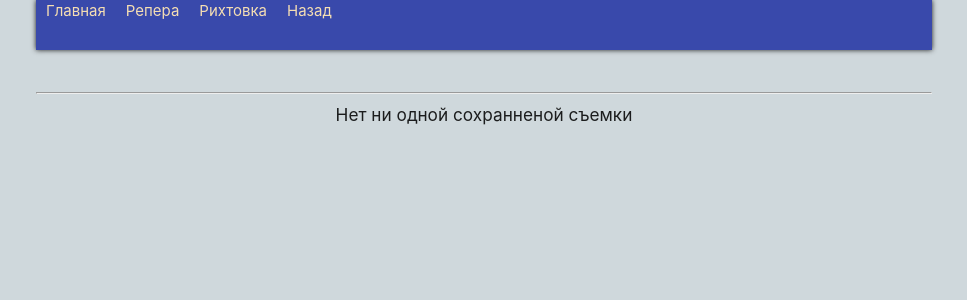
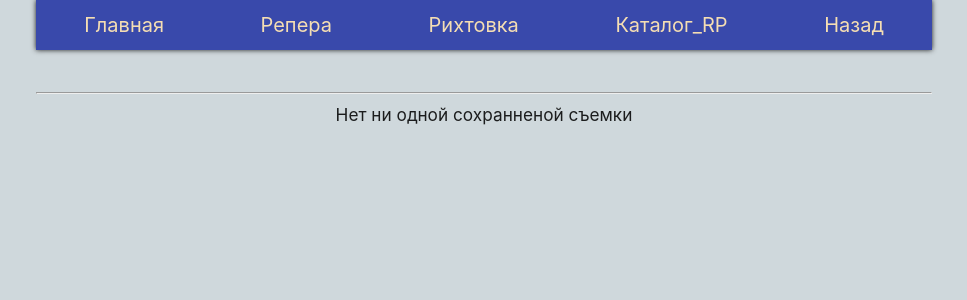
Before and after one commit to BogdanMarchukov/gsk-pt, a React (Create React App) app in the folder client/: page /fact in a window 1280 px wide. Shown: the top 300 px of the page, without its empty margins (156-1123 px from the left). Built offline with nearby package versions, Linux system fonts and the light colour scheme.

Commit message:
add navigation to pages

```diff
--- a/client/src/Components/NavBarMenu/NavBarMenu.js
+++ /dev/null
@@ -1,25 +0,0 @@
-import React from 'react'
-import classes from './NavBarMenu.module.css'
-import {Link} from "react-router-dom";
-
-const NavBarMenu = ({btnName, linkTo}) => {
-    return (
-        <div className={classes.wrapNav}>
-                {btnName.map((item, index) => {
-                    return (
-                        <div
-                            key={index}
-                        >
-                            <Link
-                                to={linkTo[index]}
-                            >{item}
-                            </Link>
-                        </div>
-                    )
-                })}
-
-        </div>
-    )
-}
-
-export default NavBarMenu
--- a/client/src/Components/NavBarMenu/NavBarMenu.module.css
+++ b/client/src/Components/NavBarMenu/NavBarMenu.module.css
@@ -4,12 +4,19 @@
     height: 50px;
     box-shadow: 0 0 5px;
     display: flex;
+    justify-content: space-around;
+    align-items: center;
 }
 
 
 .wrapNav  a {
-    padding: 12px 10px;
-    font-size: 15px;
+    font-size: 13px;
     border-radius: 8px;
     color: wheat;
 }
+
+@media (min-width: 1000px) {
+    .wrapNav a {
+        font-size: 20px;
+    }
+}
--- /dev/null
+++ b/client/src/Components/NavBarMenu/NavBarMenu.tsx
@@ -0,0 +1,29 @@
+import React from 'react'
+import classes from './NavBarMenu.module.css'
+import {Link} from "react-router-dom";
+
+interface PropType {
+    btnName: string[]
+    linkTo: string[]
+}
+
+
+const NavBarMenu = ({btnName, linkTo}: PropType) => {
+    return (
+        <div className={classes.wrapNav}>
+            {btnName.map((item, index) => {
+                return (
+                    <Link
+                        key={index}
+                        to={linkTo[index]}
+                    >{item}
+                    </Link>
+
+                )
+            })}
+
+                </div>
+                )
+            }
+
+            export default NavBarMenu
--- a/client/src/pages/EditRp/EditRp.tsx
+++ b/client/src/pages/EditRp/EditRp.tsx
@@ -19,6 +19,7 @@ import {rpType} from "../../redux/reducers/objectListReducer";
 import {InputList} from "../../Components/InputList/InputList";
 import {sortRpObjectType} from "../../redux/reducers/editRpReducer";
 import CalculationsListEditRp from "../../Components/СalculationsListEditRp/CalculationsListEditRp";
+import NavBarMenu from "../../Components/NavBarMenu/NavBarMenu";
 
 type EditRpType = {
     dataArr: rpType
@@ -81,6 +82,10 @@ const EditRp: React.FC<EditRpType> = ({
 
     return (
         <div className={classes.editWrapper}>
+            <NavBarMenu
+                btnName={["Главная", 'Репера', 'Каталог_RP', 'Съемка', 'Назад']}
+                linkTo={['/', '/rp', '/rp-list', '/fact', '/options']}
+            />
             <h1>{title}</h1>
             <p>Рихтовка</p>
             <Errors
--- a/client/src/pages/FactRp/FactRp.js
+++ b/client/src/pages/FactRp/FactRp.js
@@ -1,5 +1,5 @@
 import React, {useEffect} from 'react'
-import NavBarMenu from "../../Components/NavBarMenu/NavBarMenu";
+import NavBarMenu from "../../Components/NavBarMenu/NavBarMenu.tsx";
 import {connect} from 'react-redux'
 import classes from './FactRp.module.css'
 import TableData from "../../Components/TablData/TableData.tsx";
@@ -36,8 +36,8 @@ const FactRp = ({
                     :
                     <div className={classes.fact}>
                         <NavBarMenu
-                            btnName={["Главная", 'Репера', 'Рихтовка', "Назад"]}
-                            linkTo={['/', '/rp', '/', '/options']}
+                            btnName={["Главная", 'Репера', 'Рихтовка', 'Каталог_RP', 'Назад']}
+                            linkTo={['/', '/rp','/edit-rp' ,'/rp-list',  '/options']}
                         />
                         <h1>{title}</h1>
                         <TableData
--- a/client/src/pages/RpInfo/RpInfo.js
+++ b/client/src/pages/RpInfo/RpInfo.js
@@ -12,13 +12,19 @@ import {
 import InstallationRp from "../../Components/InstallationRp/InstallationRp";
 import ShootingRp from "../../Components/ShootingRp/ShootingRp";
 import Errors from "../../Components/Errors/Errors";
-
+import NavBarMenu from "../../Components/NavBarMenu/NavBarMenu";
 
 
 const RpInfo = (props) => {
 
     return (
+        <>
+            <NavBarMenu
+                btnName={["Главная", 'Рихтовка', 'Каталог_RP', 'Съемка', 'Назад']}
+                linkTo={['/', '/edit-rp', '/rp-list', '/fact', '/options']}
+            />
             <div className={`container ${classes.RpInfo}`}>
+
                 <h1>{props.title}</h1>
                 <div className={'card'}>
                     <div className={'row'}>
@@ -99,6 +105,7 @@ const RpInfo = (props) => {
                 <ToHome/>
 
             </div>
+        </>
     )
 }
 
@@ -136,13 +143,13 @@ function mapStateToProps(state) {
 function mapDispatchToProps(dispatch) {
     return {
         selectTab: (payload) => dispatch(() => selectTab(dispatch, payload)),
-        startPzChengHandler: (name, event)=> dispatch(()=>startPzChengHandler(dispatch, name, event)),
-        searchPZ: (from, before, pvo, rp) => dispatch(()=>searchPZ(dispatch, from, before, pvo, rp)),
-        calculationGi: (name, dataPz, countdownInput, keyH)=> dispatch(()=> calculationGi(dispatch,name, dataPz, countdownInput, keyH)),
-        calculationRpList: (name, rpList, gi, averageGi, exactFrom, exactBefore, countdownRp, itemClass) => dispatch(()=> calculationRpList(dispatch, name, rpList, gi, averageGi, exactFrom, exactBefore, countdownRp, itemClass)),
-        contentInit: (countdownRp, listClasses) => dispatch(()=> contentInit(dispatch, countdownRp, listClasses)),
-        showList: (sortRp, deltaH, averageGi) => dispatch(()=> showList(dispatch, sortRp, deltaH, averageGi)),
-        saveDataToLocalStorage: (rpList, deltaH, nameObject) => dispatch(()=>saveDataToLocalStorage(dispatch, rpList, deltaH, nameObject))
+        startPzChengHandler: (name, event) => dispatch(() => startPzChengHandler(dispatch, name, event)),
+        searchPZ: (from, before, pvo, rp) => dispatch(() => searchPZ(dispatch, from, before, pvo, rp)),
+        calculationGi: (name, dataPz, countdownInput, keyH) => dispatch(() => calculationGi(dispatch, name, dataPz, countdownInput, keyH)),
+        calculationRpList: (name, rpList, gi, averageGi, exactFrom, exactBefore, countdownRp, itemClass) => dispatch(() => calculationRpList(dispatch, name, rpList, gi, averageGi, exactFrom, exactBefore, countdownRp, itemClass)),
+        contentInit: (countdownRp, listClasses) => dispatch(() => contentInit(dispatch, countdownRp, listClasses)),
+        showList: (sortRp, deltaH, averageGi) => dispatch(() => showList(dispatch, sortRp, deltaH, averageGi)),
+        saveDataToLocalStorage: (rpList, deltaH, nameObject) => dispatch(() => saveDataToLocalStorage(dispatch, rpList, deltaH, nameObject))
     }
 }
 
--- a/client/src/pages/RpListPage/RpListPage.tsx
+++ b/client/src/pages/RpListPage/RpListPage.tsx
@@ -10,6 +10,7 @@ import {listData} from "../../redux/actions/rpListActionCreater";
 import {rpListInputHandler} from "../../redux/actions/rpListActionCreater";
 import SearchRp from "../../Components/SearchRp/SearchRp";
 import Errors from "../../Components/Errors/Errors";
+import NavBarMenu from "../../Components/NavBarMenu/NavBarMenu";
 
 type Props = {
     checked: boolean[]
@@ -22,8 +23,7 @@ type Props = {
         checked: boolean[],
         rp: Array<rpType>,
         listData: listData
-
-    )=> void
+    ) => void
     rp: Array<rpType>
     searchInputHandler: (eventTarget: string, list: currentObjectType) => void
     buttonHandler: (listData: number[][], numberRp: number, rpList: rpType[]) => void
@@ -36,7 +36,13 @@ type Props = {
 const RpListPage = (props: Props) => {
 
     return (
+        <>
+            <NavBarMenu
+                btnName={["Главная", 'Репера', 'Рихтовка', 'Съемка', 'Назад']}
+                linkTo={['/', '/rp', '/edit-rp', '/fact', '/options']}
+            />
             <div className={classes.wrapper}>
+
                 <Errors
                     errorMassage={props.errorMassage}
                     error={props.error}
@@ -74,7 +80,7 @@ const RpListPage = (props: Props) => {
                 />
                 <SearchRp
                     searchInputHandler={props.searchInputHandler}
-                buttonHandler={()=> props.buttonHandler(props.listData, props.searchInput, props.rp)}
+                    buttonHandler={() => props.buttonHandler(props.listData, props.searchInput, props.rp)}
                     list={props.currentObject}
                 />
                 <TableData
@@ -86,6 +92,7 @@ const RpListPage = (props: Props) => {
 
                 <ToHome/>
             </div>
+        </>
     )
 }
 
@@ -112,9 +119,9 @@ function mapDispatchToProps(dispatch: any) {
             checked: boolean[],
             rp: Array<rpType>,
             listData: listData
-        )=> dispatch (()=> rpListInputHandler(dispatch, indexHandler, filter, checked, rp, listData)),
-        searchInputHandler: (eventTarget: string, list: currentObjectType) => dispatch (()=> searchInputHandler(dispatch, eventTarget, list)),
-        buttonHandler: (listData: number[][], numberRp: number, rpList: rpType[]) => dispatch (()=> buttonHandler(dispatch, listData, numberRp, rpList))
+        ) => dispatch(() => rpListInputHandler(dispatch, indexHandler, filter, checked, rp, listData)),
+        searchInputHandler: (eventTarget: string, list: currentObjectType) => dispatch(() => searchInputHandler(dispatch, eventTarget, list)),
+        buttonHandler: (listData: number[][], numberRp: number, rpList: rpType[]) => dispatch(() => buttonHandler(dispatch, listData, numberRp, rpList))
     }
 }
 
```
Lines whose indentation alone changed are shown as unchanged.
